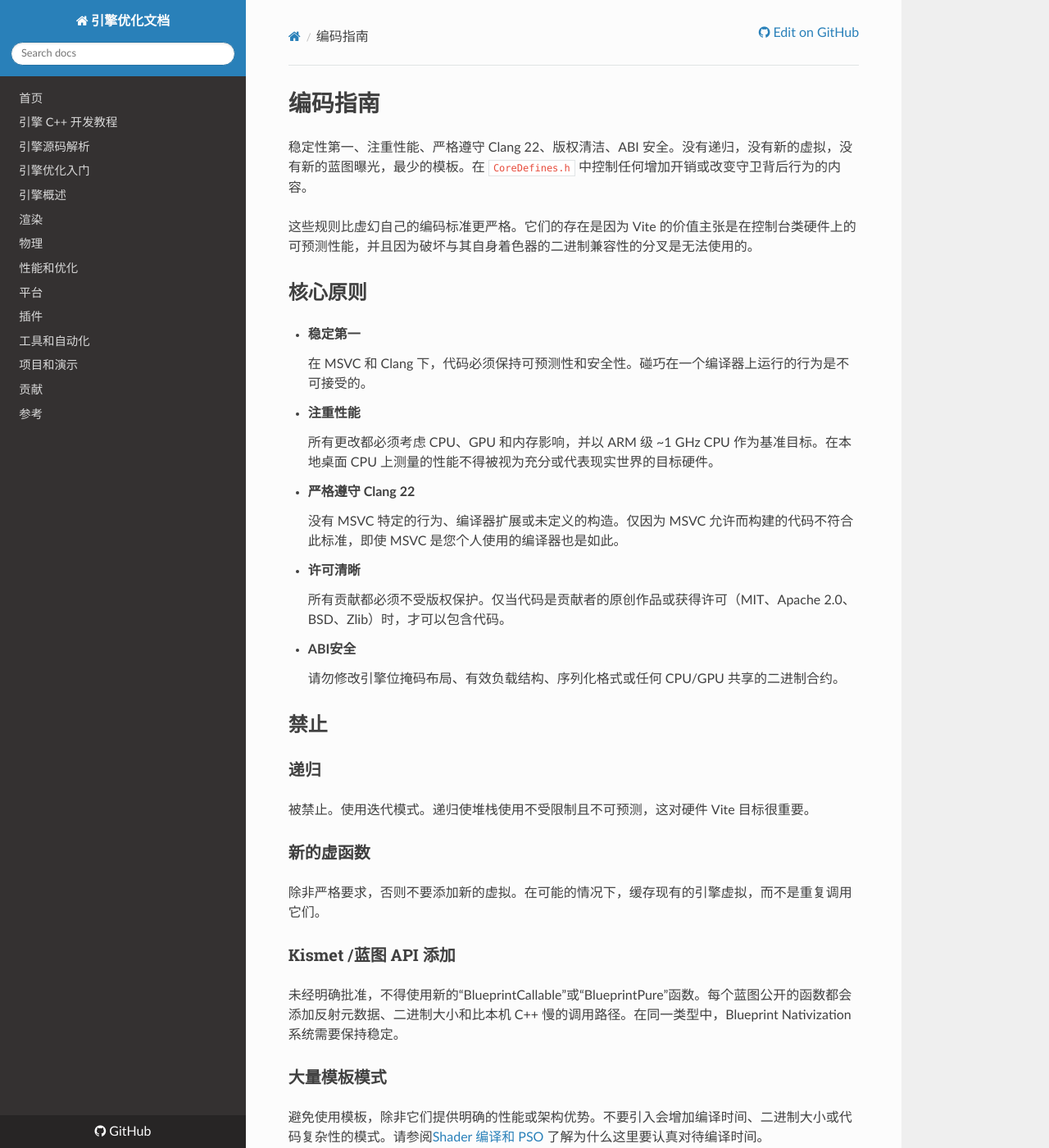
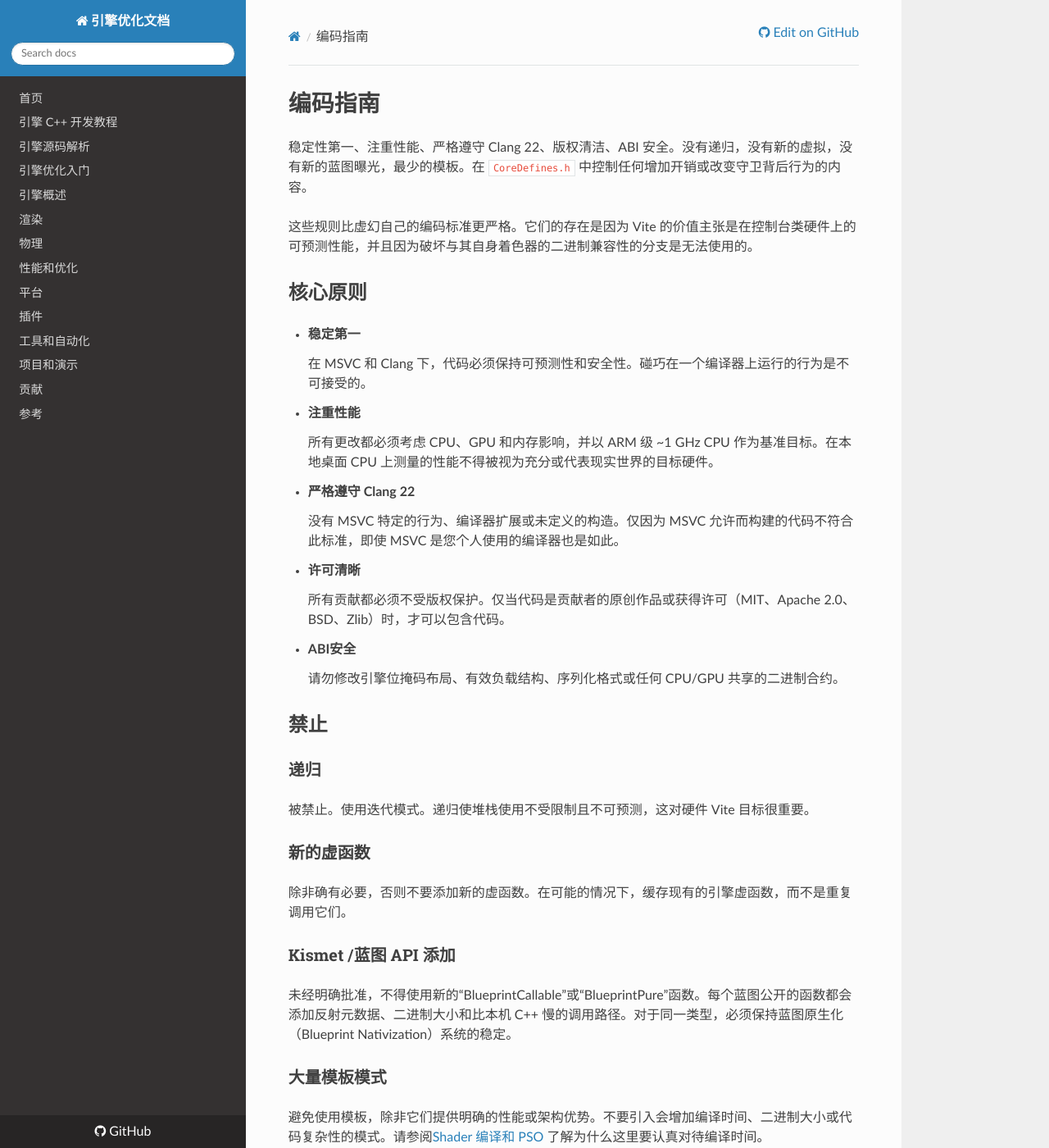
Before and after one commit to OpenHUTB/cpp, an MkDocs documentation site: the page built from docs/optimization/Contributing/Coding-Guidelines.md, in a window 1280 px wide and 1400 px high. Shown: the whole window at 82% size. Built offline with MkDocs 1.6.1, drawn with Linux system fonts in a browser that asks for light colours; nearby versions of some CDN libraries; a script that is not in the unit is left out; some of the changed text lies outside the part shown.

Commit message:
docs(contributing): 修正编码指南页的 admonition、坏链与术语
- 「!!! 警告」改为 warning
- 400 角色基准测试与编译时开关两个同目录坏链补上正确前缀
- 「虚拟」统一为「虚函数」，「参与者节拍」改为 Actor Tick
- 「分叉」「分叉者」统一为「分支」

```diff
--- a/docs/optimization/Contributing/Coding-Guidelines.md
+++ b/docs/optimization/Contributing/Coding-Guidelines.md
@@ -4,7 +4,7 @@
 稳定性第一、注重性能、严格遵守 Clang 22、版权清洁、ABI 安全。没有递归，没有新的虚拟，没有新的蓝图曝光，最少的模板。在 `CoreDefines.h` 中控制任何增加开销或改变守卫背后行为的内容。
 
 
-这些规则比虚幻自己的编码标准更严格。它们的存在是因为 Vite 的价值主张是在控制台类硬件上的可预测性能，并且因为破坏与其自身着色器的二进制兼容性的分叉是无法使用的。
+这些规则比虚幻自己的编码标准更严格。它们的存在是因为 Vite 的价值主张是在控制台类硬件上的可预测性能，并且因为破坏与其自身着色器的二进制兼容性的分支是无法使用的。
 
 ## 核心原则
 
@@ -38,11 +38,11 @@
 
 ### 新的虚函数
 
-除非严格要求，否则不要添加新的虚拟。在可能的情况下，缓存现有的引擎虚拟，而不是重复调用它们。
+除非确有必要，否则不要添加新的虚函数。在可能的情况下，缓存现有的引擎虚函数，而不是重复调用它们。
 
 ### Kismet /蓝图 API 添加
 
-未经明确批准，不得使用新的“BlueprintCallable”或“BlueprintPure”函数。每个蓝图公开的函数都会添加反射元数据、二进制大小和比本机 C++ 慢的调用路径。在同一类型中，Blueprint Nativization 系统需要保持稳定。
+未经明确批准，不得使用新的“BlueprintCallable”或“BlueprintPure”函数。每个蓝图公开的函数都会添加反射元数据、二进制大小和比本机 C++ 慢的调用路径。对于同一类型，必须保持蓝图原生化（Blueprint Nativization）系统的稳定。
 
 ### 大量模板模式
 
@@ -80,14 +80,14 @@
 3. 每帧循环内没有`FString`处理、反射调用、动态分配或虚拟调度。
 4. 在适当的情况下使用 SIMD 友好的数学（SSE/AVX/NEON）。
 
-规则 3 是最常被其他合理代码违反的规则。每个参与者节拍中的`FString`格式调用在测试场景中是不可见的，并且在规模上是灾难性的 -请参阅 [400 角色 CMC 基准测试](400-Characters-CMC-Bench.md)，了解相乘后的每帧成本。
+规则 3 是最常被其他合理代码违反的规则。每个 Actor Tick 中的`FString`格式调用在测试场景中是不可见的，但在规模扩大后是灾难性的——请参阅 [400 角色 CMC 基准测试](../ProjectsAndDemos/400-Characters-CMC-Bench.md)，了解相乘后的每帧成本。
 
 ## 正在进行中的工作
 
 1. 将正在进行的工作提交给替代分支。
 2. 对剩下要做的事情做一个简短的评论。
 3. 不再需要临时分支后将其删除。
-4. 让其他分叉者了解这项工作，这样就不会重复工作。
+4. 让其他分支了解这项工作，这样就不会重复工作。
 
 ## 验证要求
 
@@ -120,7 +120,7 @@
 由此可得出两条规则。默认值必须保持现有路径不变——默认值会改变行为的保护机制就不能称之为保护机制。此外，当开关关闭时，受保护的代码必须真正被排除，而不是被编译进去并在运行时跳过，否则你原本设置的限制开销仍然会产生。
 
 
-这使得可选功能对不使用它们的项目来说是免费的，也正是 `VITE_PHYSX_FIXED_TIMESTEP` 和其他[编译时开关](Compile-Time-Switches.md)以这种形式存在的原因。请在同一页面上记录每个新增的开关。
+这使得可选功能对不使用它们的项目来说是免费的，也正是 `VITE_PHYSX_FIXED_TIMESTEP` 和其他[编译时开关](../Performance/Compile-Time-Switches.md)以这种形式存在的原因。请在同一页面上记录每个新增的开关。
 
 
 ## 审查清单
```
Also changed, not shown: other parts of docs/optimization/Contributing/Coding-Guidelines.md (+1 -1 lines).
